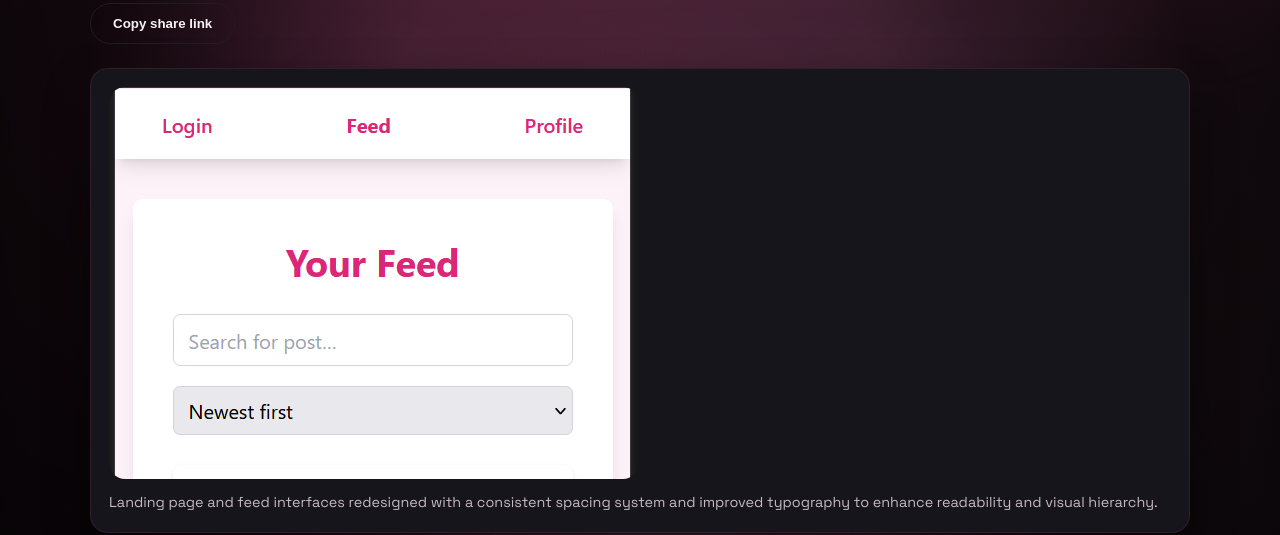
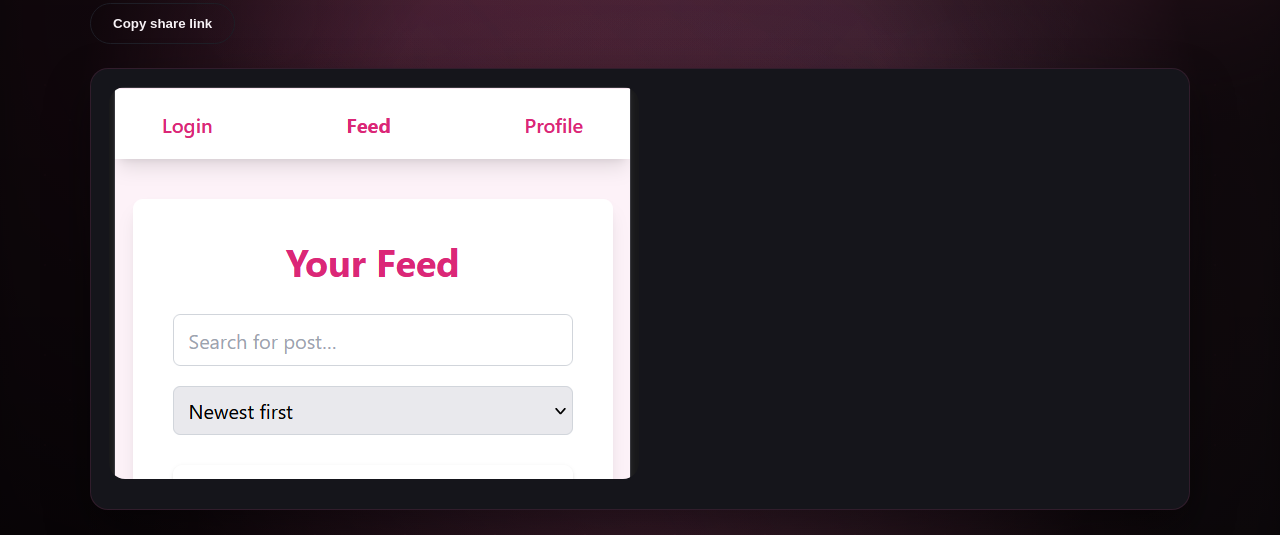
Before and after one commit to AilinMari/Portfolio-2-CA, a plain HTML site: page projects/css-frameworks.html in a window 1280 px wide. Shown: the part 230-765 px from the top of the page. Drawn offline with nearby package versions, Linux system fonts and the light colour scheme.

Commit message:
reoved some placeholder text

```diff
--- a/projects/css-frameworks.html
+++ b/projects/css-frameworks.html
@@ -48,9 +48,9 @@
           alt="Preview of the CSS Frameworks project"
         />
         <figcaption>
-          Landing page and feed interfaces redesigned with a consistent spacing
+          <!-- Landing page and feed interfaces redesigned with a consistent spacing
           system and improved typography to enhance readability and visual
-          hierarchy.
+          hierarchy. -->
         </figcaption>
       </figure>
 
```
Also changed, not shown: projects/javascript-frameworks.html (+1 -1 lines), projects/semester-project-2.html (+2 -2 lines).
